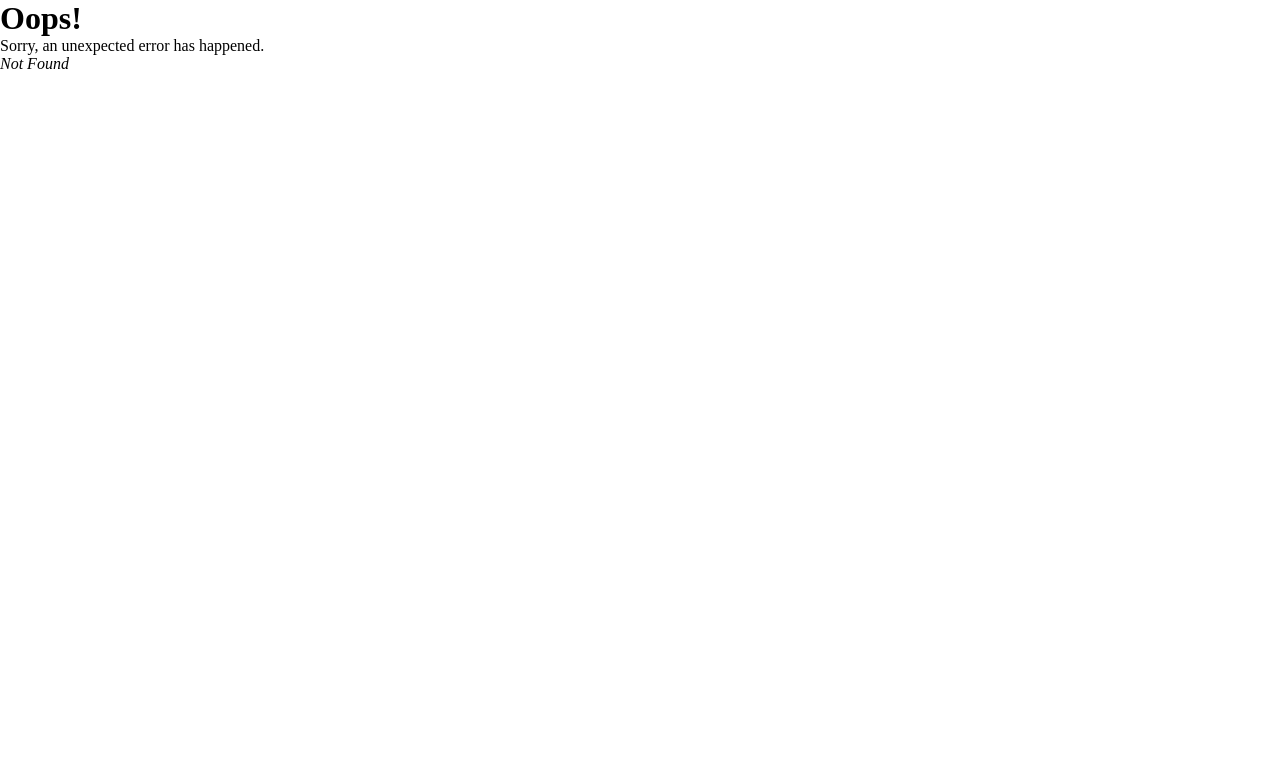
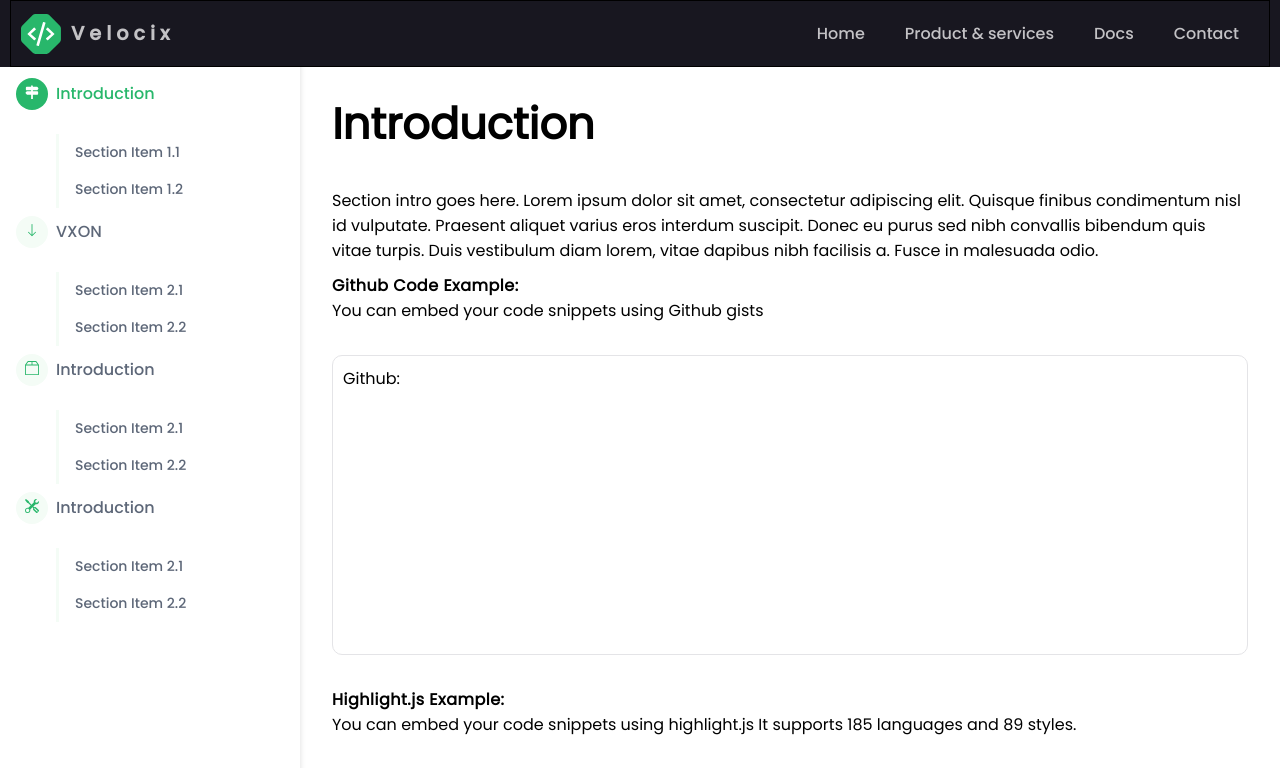
Before and after one commit to JayasuryaDZS/velocix, a React (Vite) app: page /cdn in a window 1280 px wide. Before the commit this address had no page. Shown: the top 768 px of the page. Built offline with nearby package versions, Linux system fonts and the light colour scheme.

Commit message:
new changes merged to main

```diff
--- a/src/App.css
+++ b/src/App.css
@@ -2,7 +2,6 @@
   min-height:100vh;
   display: flex;
   flex-direction: column;
-  position:relative;
 }
 
 main{
@@ -11,7 +10,7 @@ main{
   /* border: 1px solid black; */
   margin: auto;
   width:100%;
-  padding-top: 80px;
+  padding-top: 60px;
 }
 .card-title a{
 text-decoration: none;
--- a/src/components/Header/Header.module.scss
+++ b/src/components/Header/Header.module.scss
@@ -2,7 +2,7 @@
 @import "../../styles/variables.module.scss";
 
 .container {
-    min-height: 80px;
+    min-height: 60px;
     margin-top: auto;
     font-family: "poppins-medium";
     position: fixed;
@@ -26,6 +26,9 @@
         cursor: pointer;
         @include flex($ai: center, $gp: 10px);
 
+        .imgContainer {
+            @include flex($ai: center);
+        }
         .brandLogo{
             color: $white_color;
             letter-spacing: 5px;
--- a/src/components/Sidebar/Sidebar.jsx
+++ b/src/components/Sidebar/Sidebar.jsx
@@ -1,26 +1,22 @@
-import React, { useState, useEffect } from "react";
-import { useParams } from 'react-router-dom';
+import React, { useState } from "react";
 import "./Sidebar.scss";
 import {
   List,
   Signpost,
   Signpost2,
+  ArrowDown,
   Signpost2Fill,
+  Box2,
+  Tools,
   X,
   XLg,
 } from "react-bootstrap-icons";
-
-import { Loader } from "../Spinner";
-// import { productAndRelease } from "../../api";
-
 const Sidebar = (props) => {
+  const { activeState } = props;
+  console.log(activeState, "CHecking the active state 14 -->");
   const [toggle, setToggle] = useState(false);
-  // const [sidebarList, setSidebarList] = useState([]);
-  const params = useParams();
-
-
   return (
-    <>
+    <div>
       <div className="sidebarMenu">
         <span className="menuIcon" onClick={() => setToggle(true)}>
           <List />
@@ -30,28 +26,108 @@ const Sidebar = (props) => {
         id="docs-sidebar"
         className={`docs-sidebar sidebar-visible ${toggle ? "show" : ""}`}
       >
-        <span onClick={() => setToggle(false)} className="close-sidebar">
-          <XLg />
-        </span>
         <nav id="docs-nav" className="docs-nav navbar">
           <ul className="section-items list-unstyled nav flex-column pb-3">
-            <li className="nav-item section-title active">
-              <a className="nav-link scrollto active" href="#section-1">
+            <li className={ `nav-item section-title ${ activeState === "introduction" ? "active" : "" }` }>
+              <a className="nav-link scrollto active" href="#introduction">
                 <span className="theme-icon-holder me-2">
                   <Signpost2Fill />
                 </span>
                 Introduction
               </a>
+              <span onClick={() => setToggle(false)} className="close-sidebar">
+                <XLg />
+              </span>
+            </li>
+
+            <li className={`nav-item ${activeState === "section1.1" ? "active" : ""}`}>
+              <a className="nav-link scrollto" href="#section1.1">
+                Section Item 1.1
+              </a>
+            </li>
+            <li className={`nav-item ${activeState === "section1.2" ? "active" : ""}`}>
+              <a className="nav-link scrollto" href="#item-1-2">
+                Section Item 1.2
+              </a>
+            </li>
+            {/* <li className="nav-item">
+              <a className="nav-link scrollto" href="#item-1-3">
+                Section Item 1.3
+              </a>
             </li>
             <li className="nav-item">
-              <a className="nav-link scrollto" href="#item-1-1">
-                Section Item 1.1
+              <a className="nav-link scrollto" href="#item-1-4">
+                Section Item 1.4
+              </a>
+            </li>
+            <li className="nav-item">
+              <a className="nav-link scrollto" href="#item-1-5">
+                Section Item 1.5
+              </a>
+            </li>
+            <li className="nav-item">
+              <a className="nav-link scrollto" href="#item-1-6">
+                Section Item 1.6
+              </a>
+            </li> */}
+            <li className={ `nav-item section-title ${activeState === "vxon" ? "active" : ""}`}>
+              <a className="nav-link scrollto active" href="#vxon">
+                <span className="theme-icon-holder me-2">
+                  <ArrowDown />
+                </span>
+                VXON
+              </a>
+            </li>
+            <li className="nav-item">
+              <a className="nav-link scrollto" href="#item-1-5">
+                Section Item 2.1
+              </a>
+            </li>
+            <li className="nav-item">
+              <a className="nav-link scrollto" href="#item-1-6">
+                Section Item 2.2
+              </a>
+            </li>
+            <li className={ `nav-item section-title `}>
+              <a className="nav-link scrollto active" href="#introduction">
+                <span className="theme-icon-holder me-2">
+                  <Box2 />
+                </span>
+                Introduction
+              </a>
+            </li>
+            <li className="nav-item">
+              <a className="nav-link scrollto" href="#item-1-5">
+                Section Item 2.1
+              </a>
+            </li>
+            <li className="nav-item">
+              <a className="nav-link scrollto" href="#item-1-6">
+                Section Item 2.2
+              </a>
+            </li>
+            <li className={ `nav-item section-title `}>
+              <a className="nav-link scrollto active" href="#introduction">
+                <span className="theme-icon-holder me-2">
+                  <Tools />
+                </span>
+                Introduction
+              </a>
+            </li>
+            <li className="nav-item">
+              <a className="nav-link scrollto" href="#item-1-5">
+                Section Item 2.1
+              </a>
+            </li>
+            <li className="nav-item">
+              <a className="nav-link scrollto" href="#item-1-6">
+                Section Item 2.2
               </a>
             </li>
           </ul>
         </nav>
       </div>
-    </>
+    </div>
   );
 };
 
--- a/src/components/Sidebar/Sidebar.scss
+++ b/src/components/Sidebar/Sidebar.scss
@@ -1,12 +1,22 @@
+@import "../../styles/mixins.module.scss";
+@import "../../styles/variables.module.scss";
+
 .docs-nav .section-items {
     font-size: 0.875rem;
     position: relative;
   }
+  .docs-nav .nav-item {
+    margin-left: 3.5rem;
+    border-left:3px solid $sidebar_grey;
+  }
+
+  .docs-nav .nav-item.active {
+    border-left: 3px solid $active_green;
+  }
   .docs-nav .nav-item.section-title {
     margin-left: 0;
-  }
-  .docs-nav .nav-item {
-    margin-left: 2.5rem;
+    border:none;
+
   }
   .docs-nav .section-title {
     font-size: 1rem;
@@ -64,9 +74,10 @@
     width: 300px;
     position: fixed;
     z-index: 10;
-    top: 82px;
+    top: 60px;
+    height:100%;
+    padding:10px 0px;
     // height: calc(100% - 126px);
-    height:100%;
     background: #fff;
     overflow-y: auto;
     scrollbar-color: rgba(0,0,0,0.2) #f5f5f5;
@@ -120,9 +131,7 @@
 
     .sidebarMenu{
         display: block;
-        color:#181720;
-        position: relative;
-        top: 80px;
+        color:#181720
     }
     .docs-sidebar{
 
--- a/src/main.jsx
+++ b/src/main.jsx
@@ -18,10 +18,12 @@ import { Dashboard } from "./screens/dashboard";
 
 const router = createBrowserRouter(
   createRoutesFromElements(
-    <Route path="/" element={<App />} errorElement={<ErrorPage />}>
-      <Route path="/" index={true} element={<HomeScreen />}></Route>
-      <Route path="/details/:id" index={true} element={<Dashboard />}></Route>
-    </Route>
+    <>
+      <Route path="/" element={<App />} errorElement={<ErrorPage />}>
+        <Route path="/" index={true} element={<HomeScreen />}></Route>
+      </Route>
+      <Route path="/cdn" index={true} element={<Dashboard />}></Route>
+     </>
   )
 );
 
--- a/src/screens/dashboard/DashboardScreen.jsx
+++ b/src/screens/dashboard/DashboardScreen.jsx
@@ -1,74 +1,124 @@
 import React, { useState, useEffect } from "react";
-import { useParams, useOutletContext, useResolvedPath } from "react-router-dom";
-import {
-  Search,
-  Dash,
-  ArrowDown,
-} from "react-bootstrap-icons";
 
-import style from "../../styles/dashboard.module.scss";
-import { getAllRelease } from "../../api";
+import style from '../../styles/dashboard.module.scss';
+import Sidebar from "../../components/Sidebar/Sidebar";
+import Header from "../../components/Header";
 
-const Dashboard = () => {
-  const { id } = useParams();
-  const [allData, setAllData] = useState([]);
-  // const
+const DashBoard = () => {
+  const [activeState, setActiveState] = useState("introduction");
 
-  const fetchData = async () => {
-    const data = await getAllRelease();
-    setAllData(data);
+  useEffect(() => {
+    const scrollCheck = (e) => {
+      // let currentSection = "introduction";
+
+      const navLinkEls = document.querySelectorAll(".nav-item");
+      const sectionsEls = document.querySelectorAll("section");
+
+      sectionsEls.forEach((sectionEl) => {
+        if (window.scrollY > sectionEl.offsetTop - sectionEl.clientHeight / 3) {
+          setActiveState(sectionEl.id);
+        }
+      });
     }
 
-  useEffect(() => {
-    fetchData();
-  },[]);
+    window.addEventListener("scroll", scrollCheck);
 
-  const titlePropsCheck = {
-    "cdn" : "CDN",
-    "vxoa": "VXOA",
-    "vpp" : "VPP",
-    "vrm" : "VRM"
-  }
-console.log(allData[0]?.attributes.content[0].userTechnicalDocuments , "HCekcing the ll data 39 -->");
+    return (() => {
+      window.removeEventListener("scroll", scrollCheck);
+    })
+  },[])
+
   return (
-    <div className={style.container}>
-      {allData.length > 0 && allData.map((data, index) => {
-        const {attributes: { content }} = data;
-        return (
-          <div className={style.heroWrapper} key={data.id}>
-            <div className={style.content}>
-              <h1>{data.attributes.release_title}</h1>
-              <p>Everything you need to get your software documentation online.</p>
-              <div className={style.inputWrapper}>
-                <input />
-                <Search />
+    <div className={style.wrapper}>
+      <Header />
+      <div className="container">
+        <div className={style.rowContainer}>
+            <Sidebar activeState={activeState}/>
+            <div className={style.main__wrapper}>
+              <div className={style.contentSection}>
+
+
+                <section id="introduction" className={style.intoSec}>
+                  <h1>Introduction</h1>
+                  <p className={style.smapleText}>Section intro goes here. Lorem ipsum dolor sit amet, consectetur adipiscing elit. Quisque finibus condimentum nisl id vulputate. Praesent aliquet varius eros interdum suscipit. Donec eu purus sed nibh convallis bibendum quis vitae turpis. Duis vestibulum diam lorem, vitae dapibus nibh facilisis a. Fusce in malesuada odio.</p>
+
+                  <h4>Github Code Example:</h4>
+                  <span className={style.text}>You can embed your code snippets using Github gists</span>
+
+                  <div className={style.githubCode}>
+                    <span>Github:</span>
                   </div>
+
+                  <h4>Highlight.js Example:</h4>
+                  <span className={style.text}>You can embed your code snippets using highlight.js It supports 185 languages and 89 styles.</span>
+
+                  <div className={style.githubCode}>
+                    <span>Github:</span>
                   </div>
-            <div>
-              <button>Download</button>
+                </section>
+
+                <section id="section1.1" className={style.intoSec}>
+                  <h1>Section 1.1</h1>
+                  <p className={style.smapleText}>Section intro goes here. Lorem ipsum dolor sit amet, consectetur adipiscing elit. Quisque finibus condimentum nisl id vulputate. Praesent aliquet varius eros interdum suscipit. Donec eu purus sed nibh convallis bibendum quis vitae turpis. Duis vestibulum diam lorem, vitae dapibus nibh facilisis a. Fusce in malesuada odio.</p>
+
+                  <h4>Github Code Example:</h4>
+                  <span className={style.text}>You can embed your code snippets using Github gists</span>
+
+                  <div className={style.githubCode}>
+                    <span>Github:</span>
                   </div>
-            <div className={style.cardWrapper}>
-            {content.length > 0 && content.map((data, index) => {
-              return (
-                <div key={index} className={style.togHead}>
-                  <div>
-                    {Object.keys(data)[0]}
+
+                  <h4>Highlight.js Example:</h4>
+                  <span className={style.text}>You can embed your code snippets using highlight.js It supports 185 languages and 89 styles.</span>
+
+                  <div className={style.githubCode}>
+                    <span>Github:</span>
                   </div>
-                  <div>
-                    <span></span>
-                    {(data.userTechnicalDocuments) ? <ArrowDown /> : <Dash />}
+                </section>
+
+                <section id="section1.2" className={style.intoSec}>
+                  <h1>Section 1.2</h1>
+                  <p className={style.smapleText}>Section intro goes here. Lorem ipsum dolor sit amet, consectetur adipiscing elit. Quisque finibus condimentum nisl id vulputate. Praesent aliquet varius eros interdum suscipit. Donec eu purus sed nibh convallis bibendum quis vitae turpis. Duis vestibulum diam lorem, vitae dapibus nibh facilisis a. Fusce in malesuada odio.</p>
+
+                  <h4>Github Code Example:</h4>
+                  <span className={style.text}>You can embed your code snippets using Github gists</span>
+
+                  <div className={style.githubCode}>
+                    <span>Github:</span>
+                  </div>
+
+                  <h4>Highlight.js Example:</h4>
+                  <span className={style.text}>You can embed your code snippets using highlight.js It supports 185 languages and 89 styles.</span>
+
+                  <div className={style.githubCode}>
+                    <span>Github:</span>
+                  </div>
+                </section>
+                <section id="vxon" className={style.intoSec}>
+                  <h1>VXON</h1>
+                  <p className={style.smapleText}>Section intro goes here. Lorem ipsum dolor sit amet, consectetur adipiscing elit. Quisque finibus condimentum nisl id vulputate. Praesent aliquet varius eros interdum suscipit. Donec eu purus sed nibh convallis bibendum quis vitae turpis. Duis vestibulum diam lorem, vitae dapibus nibh facilisis a. Fusce in malesuada odio.</p>
+
+                  <h4>Github Code Example:</h4>
+                  <span className={style.text}>You can embed your code snippets using Github gists</span>
+
+                  <div className={style.githubCode}>
+                    <span>Github:</span>
+                  </div>
+
+                  <h4>Highlight.js Example:</h4>
+                  <span className={style.text}>You can embed your code snippets using highlight.js It supports 185 languages and 89 styles.</span>
+
+                  <div className={style.githubCode}>
+                    <span>Github:</span>
+                  </div>
+                </section>
 
               </div>
             </div>
-              )
-            })}
         </div>
       </div>
-
-        )
-      })}
     </div>
   );
 };
 
-export default Dashboard;
+export default DashBoard;
--- a/src/styles/dashboard.module.scss
+++ b/src/styles/dashboard.module.scss
@@ -1,65 +1,58 @@
 @import "../styles/mixins.module.scss";
 @import "../styles/variables.module.scss";
 
-.container{
-    // border:1px solid red;
-    font-family:"poppins-regular" ;
-    padding:10px 30px;
+.wrapper {
+    // border:2px solid red;
+    min-height:100vh;
+    position:relative;
+    top:60px;
 
-    @media screen and (min-width: 980px) {
-        position:relative;
-        left: 300px;
-        width:calc(100% - 300px);
-    }
+    .main__wrapper{
+        margin:auto;
+        // border:1px solid black;
+        // height:300px;
+        min-height:100vh;
+        font-family: "poppins-regular";
 
-    .heroWrapper{
-        padding:10px;
-        min-height:80vh;
-        // border:1px solid black;
-        // border:1px solid $grey_color;
-
-        .content{
-
-            & > .inputWrapper {
-                position: relative;
-                width:fit-content;
-
-                input{
-                    padding:10px;
-                    margin:10px 0px;
-                    font-size: 1.2rem;
-                    border:1px solid #b0abab;
-                    outline:none;
-                }
-                svg{
-                    // border:1px solid black;
-                    position:absolute;
-                    right:10px;
-                    top:50%;
-                    transform:translateY(-50%)
-                }
-            }
+        @media screen and (min-width:980px) {
+            position:absolute;
+            width: calc(100% - 300px);
+            left:300px;
         }
 
-        & > div > button {
-            padding: 8px 20px;
-            cursor: pointer;
-            background-color: $carousel_color;
-            color:#fff;
-            outline:none;
-            border:none;
-            border-radius: 3px;
+
+    }
+}
+.contentSection{
+    max-width:1300px;
+    padding: 2rem;
+    margin: auto;
+
+    .intoSec {
+        // border:2px solid green;
+        margin-bottom: 32px;
+        h1{
+            font-size: 2.7rem;
         }
-    }
+        .smapleText{
+            margin-top: 32px;
+        }
 
-    .cardWrapper{
-        border:1px solid black;
-        margin-top:10px;
+        h4{
+            margin-top: 10px;
+            letter-spacing: .5px;
+        }
 
-        .togHead{
-            @include flex($jc: space-between, $ai: center);
+        .githubCode{
+            height:300px;
+            margin:32px 0px;
             padding:10px;
             border:1px solid $grey_color;
+            border-radius: 10px;
+        }
+
+        .text{
+            margin:10px 0px;
         }
     }
 }
--- a/src/styles/global.module.scss
+++ b/src/styles/global.module.scss
@@ -1,3 +1,10 @@
+* {
+    padding: 0;
+    margin:0;
+    box-sizing: border-box;
+    scroll-behavior: smooth;
+}
+
 @font-face {
     font-family: "poppins-elight";
     font-display: swap;
@@ -15,8 +22,3 @@
     font-display: swap;
     src: url("/src/assets/fonts/Poppins-Medium.ttf");
 }
-* {
-    padding: 0;
-    margin:0;
-    box-sizing: border-box;
-}
--- a/src/styles/variables.module.scss
+++ b/src/styles/variables.module.scss
@@ -2,6 +2,8 @@
 $violet_color: #BC54FC;
 $grey_color: #e4e4e7;
 $dark_grey: #a3a3a7;
+$sidebar_grey: #F4FCF6;
+$active_green: #28B76B;
 
 $carousel_color: #985AA9;
 $header_color: #181720;
```
Also changed, not shown: src/App.jsx (+5 -44 lines), src/screens/HomeScreen.jsx (+7 -9 lines), src/styles/homescreen.module.scss (+6 -13 lines). Lines whose indentation alone changed are shown as unchanged.
